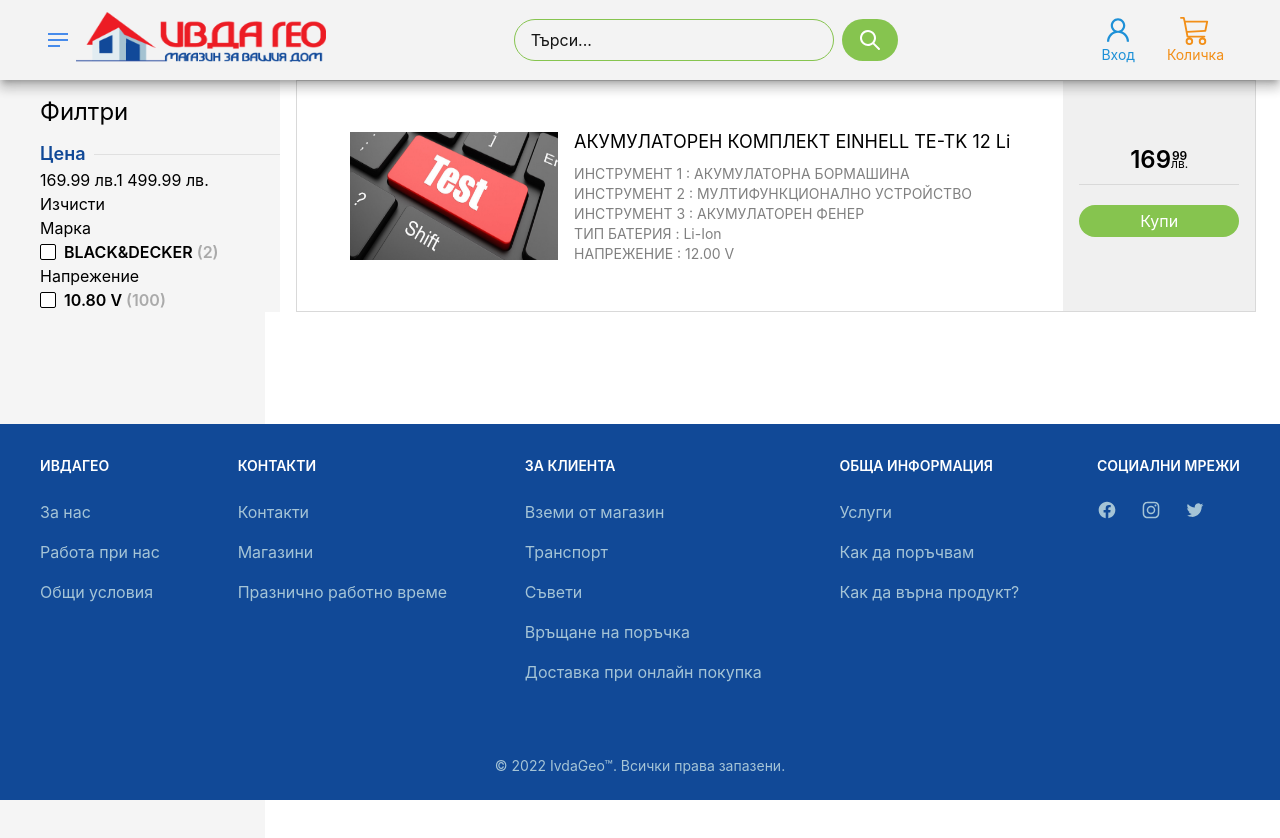
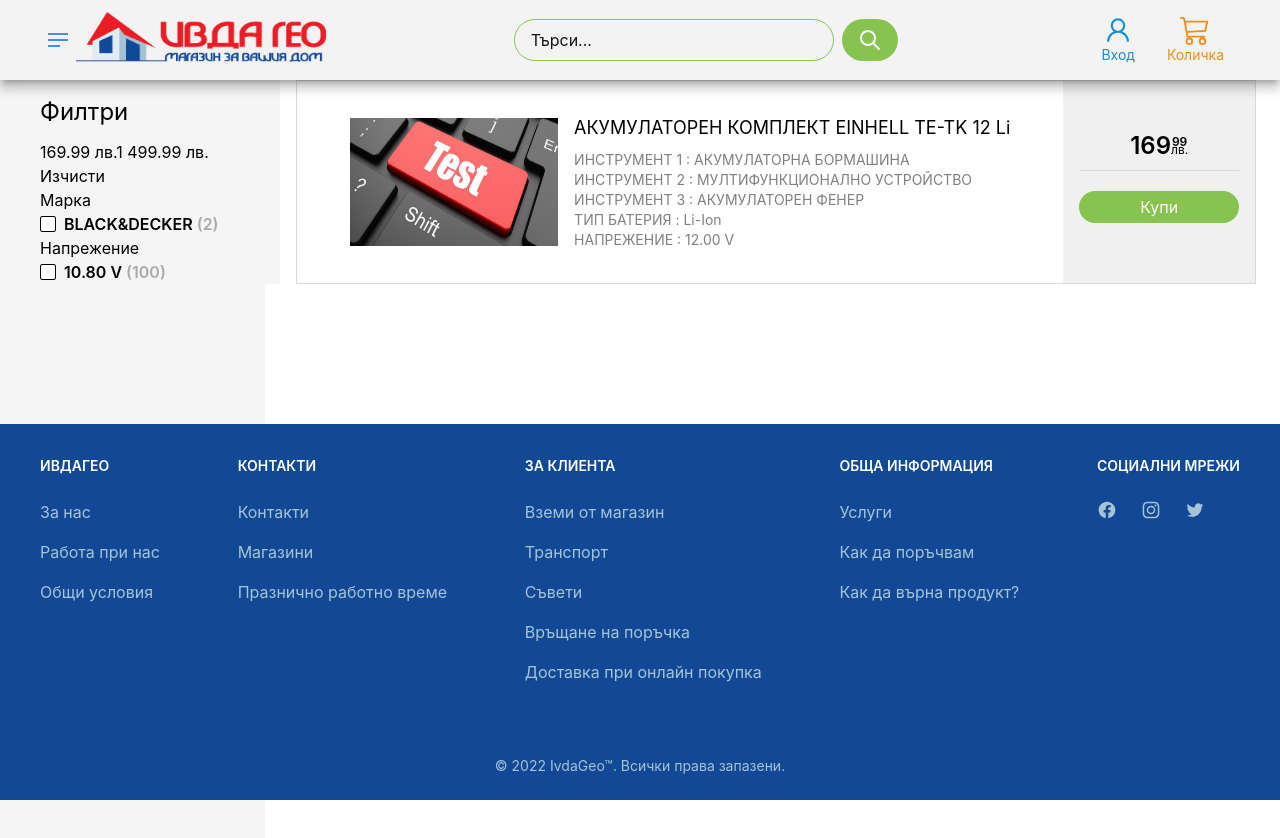
Before and after one commit to StroverIT/ivdaGeoNextApp, a Next.js app: page /products/1 in a window 1280 px wide. Shown: the top 838 px of the page. Built offline with nearby package versions, Linux system fonts and the light colour scheme.

Commit message:
Preparing for aside header component

```diff
--- a/pages/products/[section].js
+++ b/pages/products/[section].js
@@ -11,6 +11,7 @@
 // Components
 import Pricing from "../../components/priceStyling/Pricing";
 import Checkbox from "../../components/base/Checkbox";
+import asideHeader from "../../components/products/asideHeader";
 
 export default function section() {
   const router = useRouter();
@@ -25,9 +26,6 @@
           <div className="">
             <h3 className="mb-3 text-2xl text-semibold">Филтри</h3>
             <div>
-              <div className="relative filter-container">
-                <h3 className="filter-header">Цена</h3>
-              </div>
               <div>
                 <span>169.99 лв.</span>
                 <span>1 499.99 лв.</span>
```
